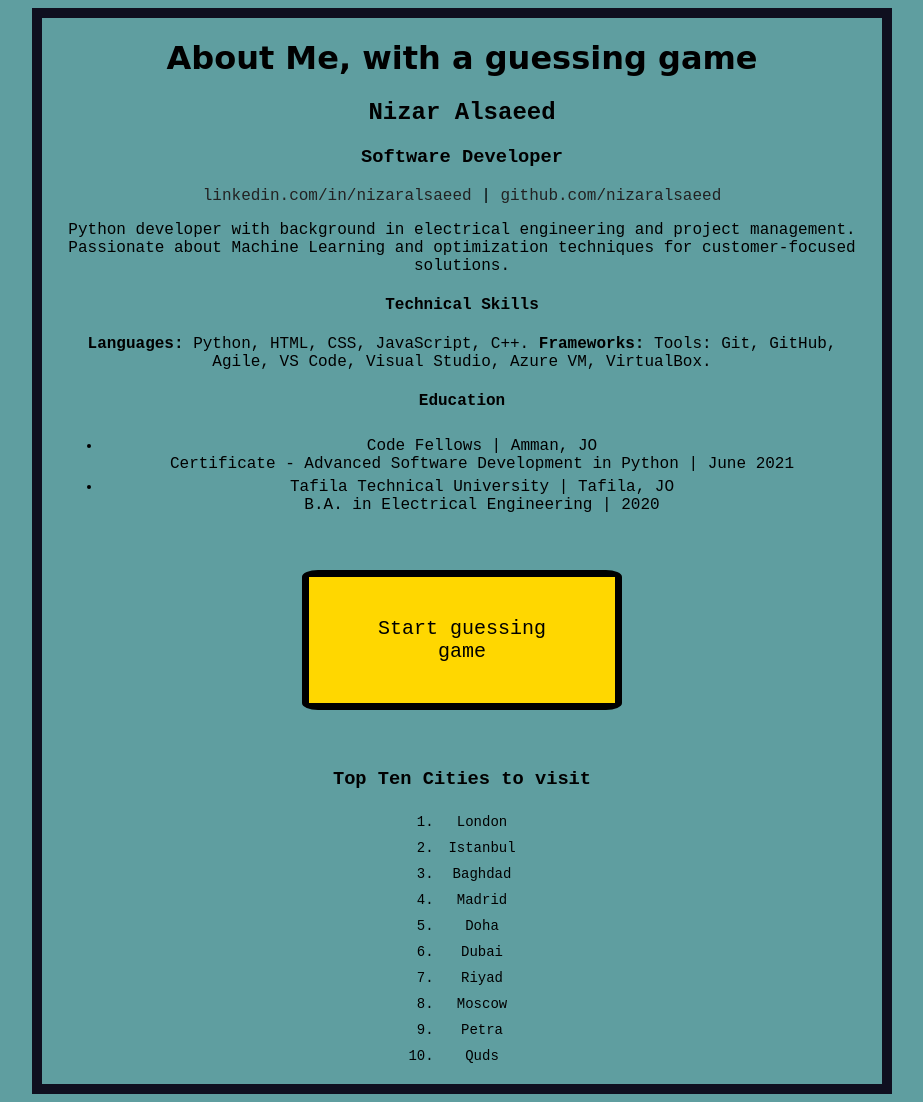
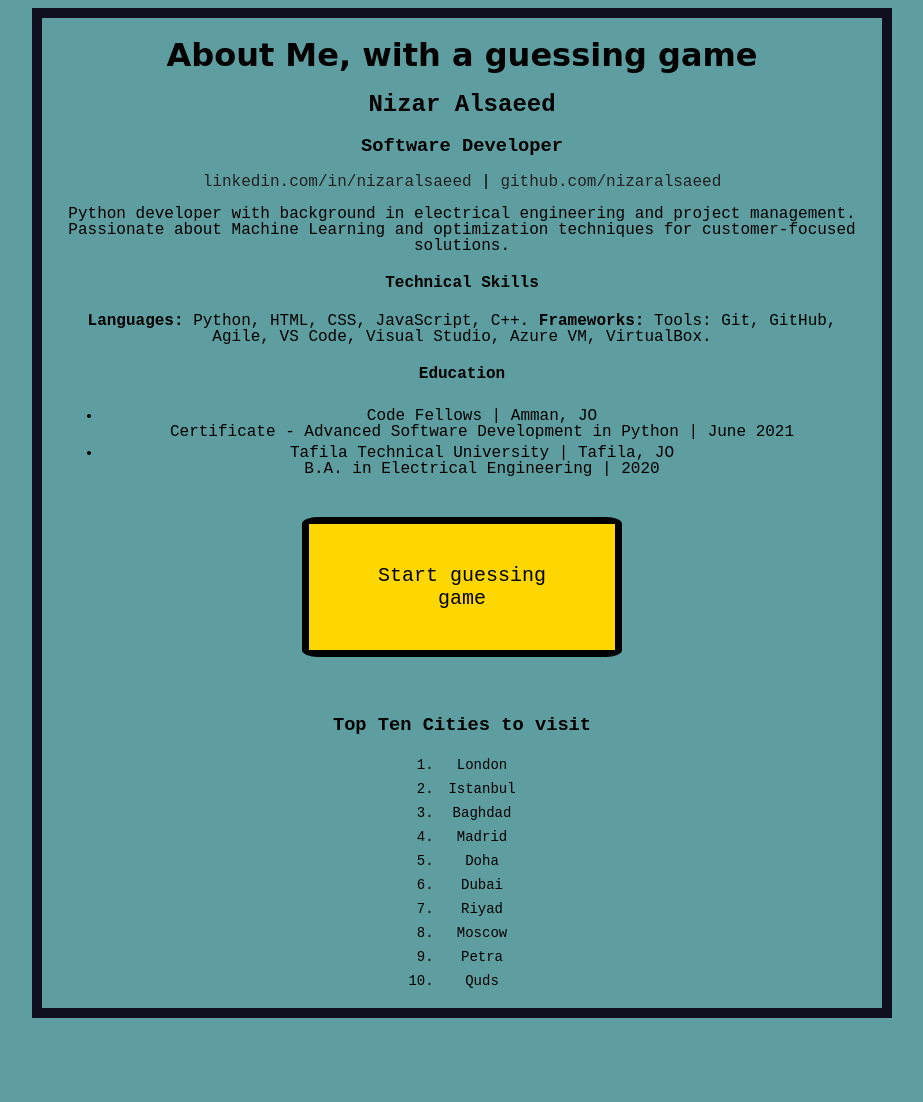
Before and after one commit to NizarAlsaeed/Project-201, a plain HTML site: page index.html in a window 1280 px wide. Shown: the whole page, without its empty margins (178-1101 px from the left). After the commit the page ends 1026 px from the top, so only its background shows below. Drawn offline with Linux system fonts and the light colour scheme.

Commit message:
linking resetCss

```diff
--- a/css/style.css
+++ b/css/style.css
@@ -1,8 +1,8 @@
 body{
     background-color: cadetblue;
     font-size: 16px;
+    margin: 8px;
 }
-
 body div{
     margin: 0 auto;
     border: rgb(15, 15, 31) 10px solid;
@@ -10,15 +10,59 @@ body div{
     text-align: center;
     padding: 0 20px;
 }
+p 	{
+    margin-top: 1em;
+    margin-bottom: 1em;
+    margin-left: 0;
+    margin-right: 0; 	}
 
-h1{
+h1 	{
     font-family: cursive;
-}
+    font-size: 2em;
+    margin-top: 0.67em;
+    margin-bottom: 0.67em;
+    margin-left: 0;
+    margin-right: 0;
+    font-weight: bold;}
+h2 	{
+font-size: 1.5em;
+margin-top: 0.83em;
+margin-bottom: 0.83em;
+margin-left: 0;
+margin-right: 0;
+font-weight: bold;}
+h3 	{
+    font-size: 1.17em;
+    margin-top: 1em;
+    margin-bottom: 1em;
+    margin-left: 0;
+    margin-right: 0;
+    font-weight: bold;}
+h4 	{
+    margin-top: 1.33em;
+    margin-bottom: 1.33em;
+    margin-left: 0;
+    margin-right: 0;
+    font-weight: bold;}
+ol 	{
+    list-style-type: decimal;
+    margin-top: 1em;
+    margin-bottom: 1em;
+    margin-left: 0;
+    margin-right: 0;
+    padding-left: 40px; }
+ul 	{
+    list-style-type: disc;
+    margin-top: 1em;
+    margin-bottom: 1 em;
+    margin-left: 0;
+    margin-right: 0;
+    padding-left: 40px;}
 a {
     text-decoration:none;
     color: rgb(34, 34, 34);
 }
-
+b 	{font-weight: bold;}
 article{
     font-family:  monospace;
 }
--- a/index.html
+++ b/index.html
@@ -2,6 +2,7 @@
 <html>
   <head>
     <title>Lab: 02 - About Me, with a guessing game </title>
+    <link rel="stylesheet" href="./css/reset.css">
     <link rel="stylesheet" href="./css/style.css" />
   </head>
   <body>
```
